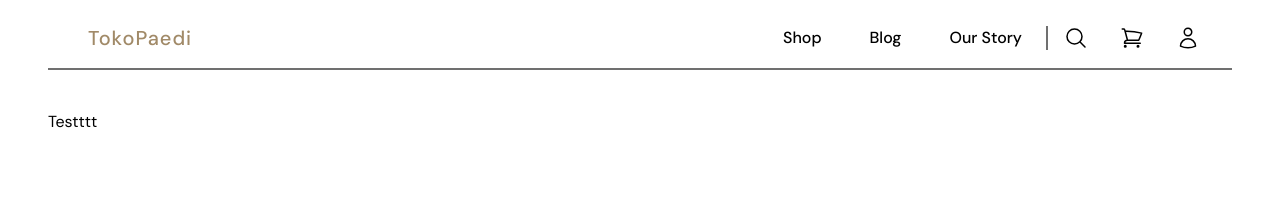
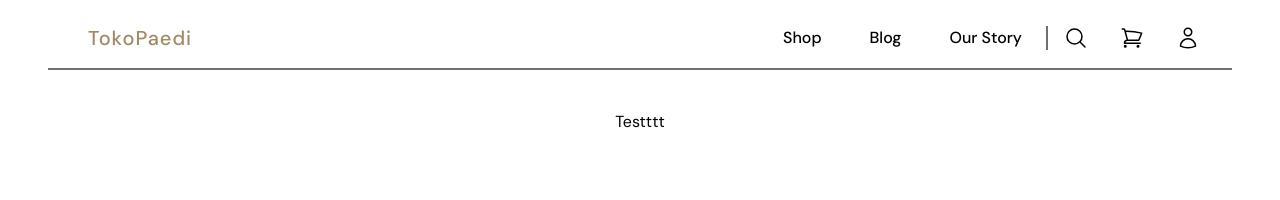
Before and after one commit to NoxturneDev/porto-ecommerce, a Next.js app: page /account in a window 1280 px wide. Shown: the top 200 px of the page. Built offline with nearby package versions, Linux system fonts and the light colour scheme.

Commit message:
create account page

```diff
--- a/pages/account/index.js
+++ b/pages/account/index.js
@@ -3,7 +3,7 @@
 const Account = () => {
     return(
         <Fragment>
-        <div className="flex ">
+        <div className="flex flex-col justify-center items-center ">
             <h1>Testttt</h1>
 
         </div>
```
